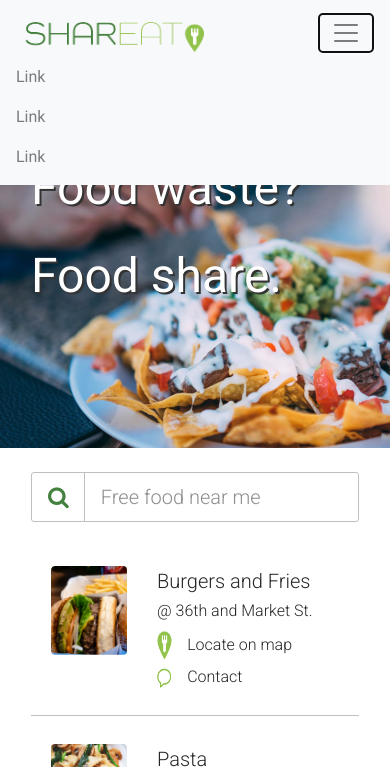
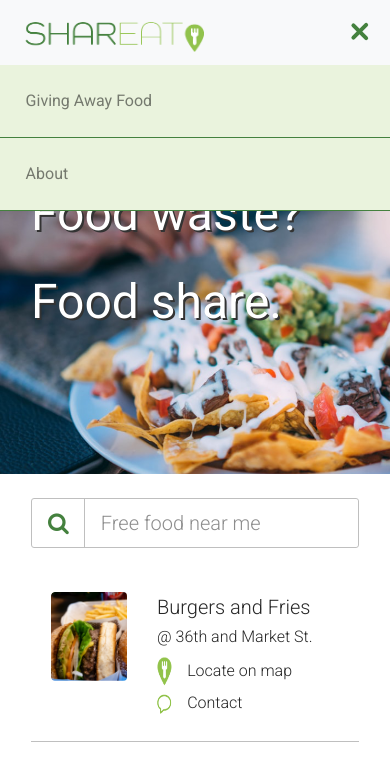
Before and after one commit to wangwillson1/free-food-finder, a plain HTML site: page index.html in a window 390 px wide. Both pictures are taken after a click on the button 346 px from the left and 32 px from the top of the page. Shown: the top 767 px of the page. Drawn offline with nearby package versions, Linux system fonts and the light colour scheme.

Commit message:
Add files via upload

```diff
--- a/index.html
+++ b/index.html
@@ -11,6 +11,7 @@
   <script src="https://maxcdn.bootstrapcdn.com/bootstrap/4.3.1/js/bootstrap.min.js"></script>
   <link rel="stylesheet" href="style.css">
   <link href="https://fonts.googleapis.com/css?family=Roboto:300,400,500&display=swap" rel="stylesheet">
+  <script src="index.js"></script>
 </head>
 <body>
 
@@ -20,20 +21,21 @@
 
     <!-- Toggler/collapsibe Button -->
     <button class="navbar-toggler" type="button" data-toggle="collapse" data-target="#collapsibleNavbar">
-      <span class="navbar-toggler-icon"></span>
+      <div id="nav-icon">
+        <span></span>
+        <span></span>
+        <span></span>
+      </div>
     </button>
 
     <!-- Navbar links -->
     <div class="collapse navbar-collapse" id="collapsibleNavbar">
       <ul class="navbar-nav">
         <li class="nav-item">
-          <a class="nav-link" href="#">Link</a>
+          <a class="nav-link" href="#">Giving Away Food</a>
         </li>
         <li class="nav-item">
-          <a class="nav-link" href="#">Link</a>
-        </li>
-        <li class="nav-item">
-          <a class="nav-link" href="#">Link</a>
+          <a class="nav-link" href="#">About</a>
         </li>
       </ul>
     </div>
--- /dev/null
+++ b/index.js
@@ -0,0 +1,5 @@
+$(document).ready(function(){
+	$('#nav-icon').click(function(){
+		$(this).toggleClass('open');
+	});
+});
--- a/style.css
+++ b/style.css
@@ -1,6 +1,95 @@
 body {
   scroll-behavior: smooth;
   font-family: "Roboto", sans-serif; }
+
+.navbar {
+  padding: 0;
+  padding-top: 0.5rem; }
+  .navbar .navbar-brand {
+    margin-left: 1rem;
+    margin-bottom: 0.5rem; }
+  .navbar .navbar-toggler {
+    padding: 0;
+    margin-right: 1.5rem;
+    margin-bottom: 0.5rem;
+    border: none; }
+    .navbar .navbar-toggler:focus {
+      outline: none;
+      box-shadow: none; }
+  .navbar .nav-item {
+    background-color: #EAF3DD;
+    padding: 1rem 1rem 1rem 1.6rem;
+    border-bottom: 0.2px solid #44813E; }
+  .navbar .fa-bars {
+    color: #44813e;
+    font-size: 1.5rem; }
+
+#nav-icon {
+  width: 22px;
+  height: 15px;
+  position: relative;
+  margin: 1px auto;
+  -webkit-transform: rotate(0deg);
+  -moz-transform: rotate(0deg);
+  -o-transform: rotate(0deg);
+  transform: rotate(0deg);
+  -webkit-transition: 0.5s ease-in-out;
+  -moz-transition: 0.5s ease-in-out;
+  -o-transition: 0.5s ease-in-out;
+  transition: 0.5s ease-in-out;
+  cursor: pointer; }
+  #nav-icon span {
+    display: block;
+    position: absolute;
+    height: 4px;
+    width: 100%;
+    background: #44813E;
+    border-radius: 4px;
+    opacity: 1;
+    left: 0;
+    -webkit-transform: rotate(0deg);
+    -moz-transform: rotate(0deg);
+    -o-transform: rotate(0deg);
+    transform: rotate(0deg);
+    -webkit-transition: 0.25s ease-in-out;
+    -moz-transition: 0.25s ease-in-out;
+    -o-transition: 0.25s ease-in-out;
+    transition: 0.25s ease-in-out; }
+    #nav-icon span:nth-child(1) {
+      top: 0px;
+      -webkit-transform-origin: left center;
+      -moz-transform-origin: left center;
+      -o-transform-origin: left center;
+      transform-origin: left center; }
+    #nav-icon span:nth-child(2) {
+      top: 8px;
+      -webkit-transform-origin: left center;
+      -moz-transform-origin: left center;
+      -o-transform-origin: left center;
+      transform-origin: left center; }
+    #nav-icon span:nth-child(3) {
+      top: 16px;
+      -webkit-transform-origin: left center;
+      -moz-transform-origin: left center;
+      -o-transform-origin: left center;
+      transform-origin: left center; }
+  #nav-icon.open span:nth-child(1) {
+    -webkit-transform: rotate(45deg);
+    -moz-transform: rotate(45deg);
+    -o-transform: rotate(45deg);
+    transform: rotate(45deg);
+    top: -3px;
+    left: 8px; }
+  #nav-icon.open span:nth-child(2) {
+    width: 0%;
+    opacity: 0; }
+  #nav-icon.open span:nth-child(3) {
+    -webkit-transform: rotate(-45deg);
+    -moz-transform: rotate(-45deg);
+    -o-transform: rotate(-45deg);
+    transform: rotate(-45deg);
+    top: 12px;
+    left: 8px; }
 
 @media (max-width: 576px) {
   body > div {
@@ -53,7 +142,7 @@ body {
 
 .results-container {
   margin-top: 2rem;
-  margin-bottom: 1.5rem; }
+  margin-bottom: 2rem; }
   .results-container .results-contents {
     max-width: 55rem; }
     .results-container .results-contents .list-group .list-group-item {
@@ -87,10 +176,12 @@ body {
         .results-container .results-contents .list-group .list-group-item > .row:last-child .row:last-child > div:first-child img {
           height: 20px; }
     .results-container .results-contents .btn-success {
+      margin-top: 1rem;
       background-color: #91C24C;
       transition: 0.2s ease;
       border-radius: 20px;
-      border: none; }
+      border: none;
+      padding: 0.8rem; }
       .results-container .results-contents .btn-success:hover {
         background-color: #719C35;
         transition: 0.2s ease; }
```
